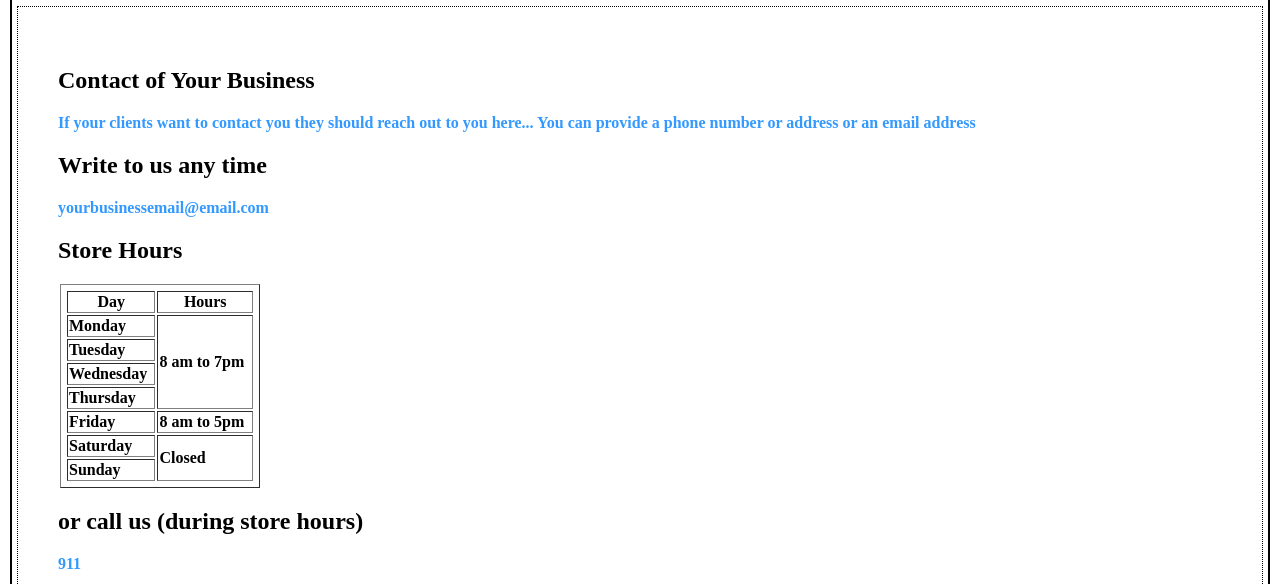
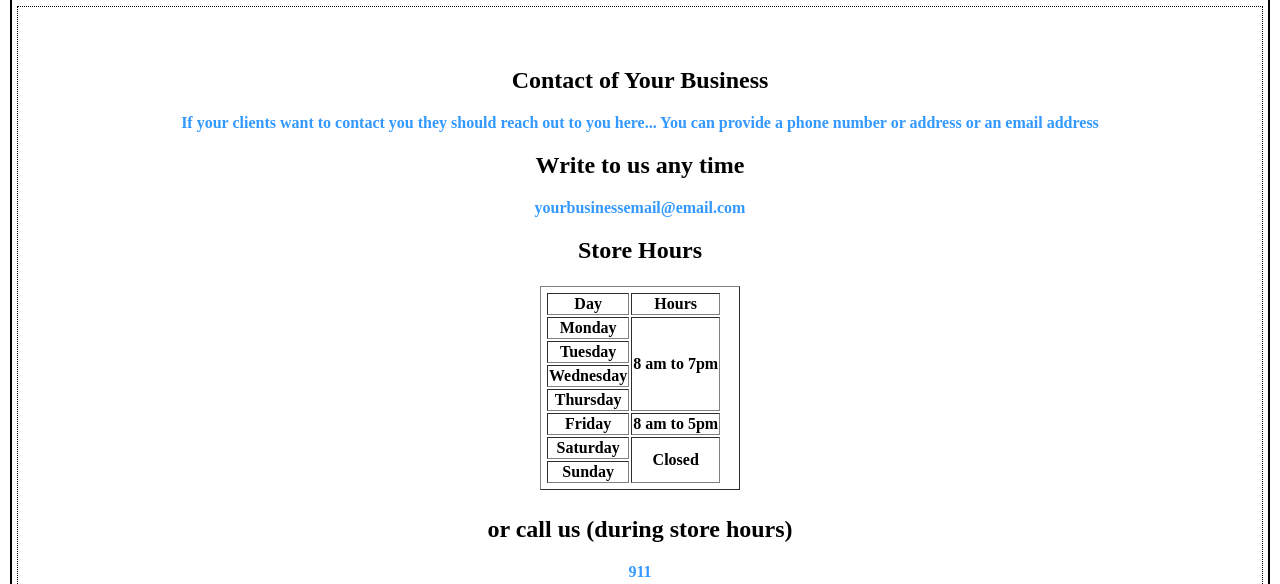
Before and after one commit to ruchanimbalkar/BasicBusinessWebsite, a plain HTML site: page contact.html in a window 1280 px wide. Shown: the part 216-800 px from the top of the page. Drawn offline with Linux system fonts and the light colour scheme.

Commit message:
Day 2 Commit 3 Updated overall styling and Tested on Chrome , Firefox and IE 11. Need to fix table in IE 11 (Borders are not visible)

```diff
--- a/css/contactsite.css
+++ b/css/contactsite.css
@@ -37,8 +37,11 @@ header nav li {
 .container{
 	margin:10px;
 	padding:5px;
-	border:2px solid black;
+	border:2px;
+	border-style:solid;
+	border-color:black;
 	border-radius:3px;
+	text-align:center;
 }
 p{
 	font-weight:bold;
@@ -56,14 +59,12 @@ p{
 
 }
 
-#tableHours{
+table{
+
 	margin:2px;
-
-}
-
-table{
 	width:200px;
 	padding:4px;
+	display:inline-block;
 }
 table tr td{
 	font-weight:bold;
--- a/css/site.css
+++ b/css/site.css
@@ -36,8 +36,11 @@ header nav li {
 .container{
 	margin:10px;
 	padding:5px;
-	border:2px solid black;
+	border:2px;
+	border-style:solid;
+	border-color:black;
 	border-radius:3px;
+	text-align:center;
 }
 p{
 	font-weight:bold;
```
